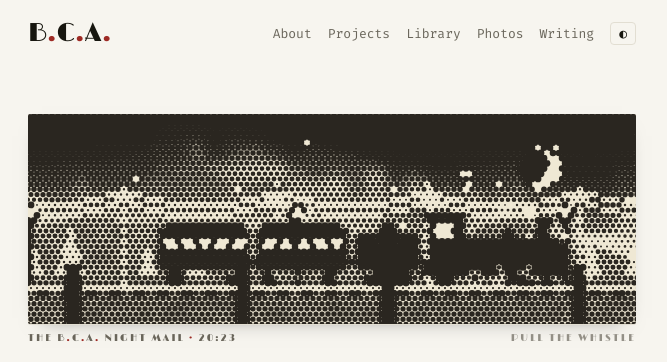
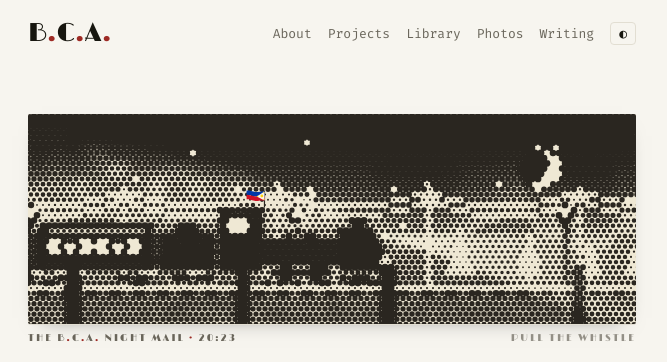
Before and after one commit to scienseize/scienseize.github.io, an Astro site: page / in a window 1280 px wide. Shown: the top 362 px of the page, 308-975 px from the left. Built offline with nearby package versions, Linux system fonts and the light colour scheme; Astro itself is replaced by a stand-in of ours; animation ran at ten frames a second.

Commit message:
Train: the Orient Express, a chase-camera whistle and a Philippine flag
The train is now Wagons-Lits cars (two sleepers and a dining car, with rounded roofs, a lettering
band, bogies and bellows) behind a Pacific express engine with smoke deflectors.
It waits left of center with its tail off the edge. The whistle drives real motion, as if filmed
from a car beside the line: the engine speeds up and runs ahead, then the camera gives chase and
the scenery rushes past until the train is back at its mark, about a second after its peak.
The train and the camera never drop below cruise speed, so nothing runs backward.
A small Philippine flag flies from the cab roof, the one spot of color on the print.

```diff
--- a/src/components/TrainBanner.astro
+++ b/src/components/TrainBanner.astro
@@ -1,5 +1,6 @@
 ---
-// A steam train running through the banner (it stays put; the country rolls past), drawn live as newspaper halftone dots.
+// A steam train, the Orient Express, running through the banner as the country rolls past, drawn live as
+// newspaper halftone dots. It waits left of center; the whistle sends it surging right, then it drifts back.
 // A nod to Agatha Christie: Murder on the Orient Express, and the A.B.C. railway guide in The A.B.C. Murders.
 // A click blows the whistle. The mouse parts the smoke. The scene follows the time of day where I am:
 //   Dawn (5–7):   the Milk Train. The sun rises on the left, the last stars fade, mist lies on the hills.
@@ -74,32 +75,57 @@ import { site } from '../site';
   const shapes: Shape[] = [];
   const rect = (x0: number, x1: number, y0: number, y1: number, d: number, win = false) => shapes.push({ r: [x0, x1, y0, y1], d, win });
   const circ = (cx: number, cy: number, r: number, d: number, wheel = false) => shapes.push({ c: [cx, cy, r], d, wheel });
-  // Carriages, coupled behind the tender.
-  for (const x of [-454, -344]) {
-    rect(x, x + 102, -62, -18, 0.82); // body
-    rect(x - 4, x + 106, -67, -62, 0.95); rect(x + 6, x + 96, -71, -67, 0.95); // roof with a clerestory
-    for (let k = 0; k < 5; k++) rect(x + 8 + k * 19, x + 20 + k * 19, -54, -40, 0.22, true);
-    rect(x + 102, x + 110, -30, -26, 0.9); // coupling
-    circ(x + 18, -10, 9, 0.95, true); circ(x + 84, -10, 9, 0.95, true);
+  // The vehicles' spans, front to rear, so each body can rock on its own.
+  const vehicles: [number, number][] = [];
+  // Wagons-Lits cars, 1930s style, as on the Orient Express: a rounded roof, a pale band under it where
+  // the gold lettering runs, a long row of tall windows (some with the blind half down), a door at each
+  // end, two four-wheel bogies, and bellows (the covered gangway) to the next car. The middle one is the
+  // dining car, with wider windows.
+  const L = 132, GAP = 8;
+  for (let i = 0; i < 3; i++) {
+    const x = -254 - (i + 1) * L - i * GAP, x1 = x + L;
+    vehicles.push([x - GAP, x1]);
+    rect(x1, x1 + GAP, -60, -22, 0.7); // bellows to the car in front
+    rect(x, x1, -64, -18, 0.82); // body
+    rect(x + 2, x1 - 2, -69, -64, 0.95); rect(x + 10, x1 - 10, -72, -69, 0.95); // rounded roof
+    rect(x + 12, x1 - 12, -62, -58, 0.3); // the lettering band
+    rect(x + 3, x + 10, -56, -20, 0.95); rect(x1 - 10, x1 - 3, -56, -20, 0.95); // end doors
+    if (i === 1) for (let k = 0; k < 4; k++) rect(x + 15 + k * 27, x + 36 + k * 27, -54, -36, 0.22, true); // dining car
+    else for (let k = 0; k < 6; k++) {
+      const wx = x + 14 + k * 18;
+      rect(wx, wx + 12, -54, -36, 0.22, true);
+      if ((k + i) % 3 === 1) rect(wx, wx + 12, -54, -46, 0.6); // a blind half down
+    }
+    for (const b of [x + 8, x1 - 40]) { // bogies
+      rect(b, b + 32, -15, -10, 0.95);
+      circ(b + 7, -7, 7, 0.95, true); circ(b + 25, -7, 7, 0.95, true);
+    }
   }
-  // Tender with a heap of coal.
-  rect(-232, -162, -58, -18, 0.86); circ(-197, -56, 13, 0.95);
-  rect(-162, -150, -30, -26, 0.9);
-  circ(-215, -10, 9, 0.95, true); circ(-180, -10, 9, 0.95, true);
-  // Locomotive: cab, boiler, dome, chimney, smokebox, running board.
-  rect(-152, -112, -78, -20, 0.9); rect(-156, -108, -84, -78, 0.98);
-  rect(-144, -124, -70, -56, 0.25, true); // cab window
-  rect(-116, -10, -52, -20, 0.88); circ(-12, -36, 16, 0.92);
-  circ(-62, -54, 8, 0.95);
-  rect(-31, -19, -72, -50, 0.95); rect(-34, -16, -76, -70, 1);
-  rect(-160, 4, -22, -14, 0.98);
+  // Tender with a heap of coal, on two bogies.
+  vehicles.push([-254, -180]);
+  rect(-254, -246, -30, -26, 0.9); // coupling
+  rect(-246, -184, -60, -18, 0.86); circ(-215, -58, 14, 0.95);
+  for (const b of [-240, -206]) { rect(b, b + 26, -15, -10, 0.95); circ(b + 6, -7, 7, 0.97, true); circ(b + 20, -7, 7, 0.97, true); }
+  // The engine: a big European express engine (a Pacific). A long boiler, a roomy cab, three tall driving
+  // wheels, a small bogie in front, and smoke deflectors (the tall plates beside the smokebox).
+  vehicles.push([-180, 6]);
+  rect(-180, -132, -82, -20, 0.9); rect(-184, -128, -88, -82, 0.98); // cab and its roof
+  rect(-172, -148, -74, -58, 0.25, true); // cab window
+  rect(-134, -12, -54, -22, 0.8); circ(-12, -38, 16, 0.9); // boiler and smokebox
+  circ(-76, -55, 7, 0.95); rect(-104, -98, -60, -54, 0.95); // dome and safety valve
+  rect(-31, -19, -72, -50, 0.95); rect(-34, -16, -76, -70, 1); // chimney
+  rect(-48, -8, -62, -24, 0.97); // smoke deflector
+  rect(-180, 4, -24, -18, 0.98); // running board
   rect(-1, 6, -60, -52, 0.95, true); // headlamp: lit at night, and the beam starts here
-  circ(-100, -12, 13, 0.97, true); circ(-71, -12, 13, 0.97, true); circ(-42, -12, 13, 0.97, true);
-  circ(-17, -9, 8, 0.97, true); circ(-134, -10, 9, 0.97, true);
-  const TRAIN_LEN = 460;
+  circ(-122, -15, 15, 0.97, true); circ(-89, -15, 15, 0.97, true); circ(-56, -15, 15, 0.97, true); // driving wheels
+  rect(-122, -56, -17, -13, 0.95); // the coupling rod between them
+  circ(-27, -7, 7, 0.97, true); circ(-9, -7, 7, 0.97, true); circ(-158, -9, 9, 0.97, true);
+  const TRAIN_LEN = 254 + 3 * L + 2 * GAP;
 
-  let tx = 0; // screen x of the front buffer; the train stays here
-  let ox = 0; // how far the ground has rolled past, in CSS pixels
+  // The train's place on the screen. It waits left of center, with its tail off the left edge.
+  let tx = 0, restX = 0, fwdX = 0; // screen x of the front buffer, its resting mark, and how far ahead it may run
+  let ox = 0; // how far the camera has travelled, so how far the ground has rolled past, in CSS pixels
+  let cam = 0; // the camera's speed over the ground, in CSS pixels a second
   // Each layer rolls past at its own speed, which is what reads as depth and travel: the far hills at
   // 0.15x the ground, a row of firs at 0.5x, the track and poles at 1x, a fence near the eye at 2x.
   // The hills have a ragged treeline on top, so their edge shows the movement.
@@ -110,13 +136,14 @@ import { site } from '../site';
   type Puff = { x: number; y: number; age: number; life: number; r0: number };
   let puffs: Puff[] = [];
   let t = 0;
-  // The engine chuffs four times per turn of the driving wheels (radius 13), so the puffs keep time with them.
-  const CHUFF = (2 * Math.PI * 13) / 4;
+  // The engine chuffs four times per turn of the driving wheels (radius 15), so the puffs keep time with them.
+  const CHUFF = (2 * Math.PI * 15) / 4;
   let nextChuff = 0;
-  // Each car rocks up for a moment as its wheels cross a rail joint: front first, then each car behind it.
-  // Indexes: rear carriage, front carriage, tender, engine. Centers in train units.
-  const CARS = [-403, -293, -197, -77], JOINT = 60; // a joint every 60 train units of rail
-  const bob = [0, 0, 0, 0];
+  // Each car rocks up for a moment as its wheels cross a rail joint: the engine first, then each car behind it.
+  const JOINT = 60; // a joint every 60 train units of rail
+  const bob = vehicles.map(() => 0);
+  // How far the train has run over the ground, in CSS pixels: the ground rolling past, plus its own lurches.
+  const run = () => ox + tx;
 
   // Day: a flock of five birds in a loose V crosses the sky every few seconds. The whistle scatters it.
   // Sizes are in CSS pixels, not train units, so the birds stay a few dots wide on the halftone screen.
@@ -156,14 +183,17 @@ import { site } from '../site';
     canvas.width = Math.round(W * dpr); canvas.height = Math.round(H * dpr);
     ctx.setTransform(dpr, 0, 0, dpr, 0, 0);
     s = H / 235; rail = H * 0.82; CELL = Math.max(4.5, Math.min(6, H / 35));
-    tx = Math.min(W - 12 * s, W * 0.5 + TRAIN_LEN * s * 0.5 + 30 * s); // right of center, smoke trails left
+    restX = Math.max(200 * s, W * 0.58); fwdX = Math.max(restX, W - 12 * s);
+    if (!tx || calm) tx = restX;
   };
 
   const train = (x: number, y: number) => {
     const lx = (x - tx) / s, ly = (y - rail) / s;
-    if (lx < -460 || lx > 6 || ly < -95 || ly > 1) return -1;
+    if (lx < -TRAIN_LEN || lx > 6 || ly < -95 || ly > 1) return -1;
     // The bodies rock on their springs; the wheels stay on the rail.
-    const lb = (y + bob[lx < -347 ? 0 : lx < -234 ? 1 : lx < -156 ? 2 : 3] - rail) / s;
+    let k = vehicles.length - 1;
+    while (k > 0 && lx < vehicles[k][0]) k--;
+    const lb = (y + bob[k] - rail) / s;
     let d = -1;
     for (const p of shapes) {
       if (p.r) {
@@ -175,7 +205,7 @@ import { site } from '../site';
           if (!p.wheel) d = p.d;
           else {
             // A dark rim with turning spokes.
-            const spoke = Math.abs(Math.sin(Math.atan2(dy, dx) * 3 + ox / (r * s)));
+            const spoke = Math.abs(Math.sin(Math.atan2(dy, dx) * 3 + run() / (r * s)));
             d = dist > r - 3 || spoke < 0.25 || dist < 2.5 ? p.d : 0.35;
           }
         }
@@ -339,11 +369,25 @@ import { site } from '../site';
     return v;
   };
 
-  // The whistle: a big burst of steam from the chimney, and a surge of speed that eases off.
-  let boost = 0;
-  const BOOST = 1.5; // seconds
+  // The whistle: a big burst of steam, and the engine puts on speed. It is real motion, as if filmed from a
+  // car beside the line (a chase camera):
+  //   - The train's speed over the ground rises smoothly to about 7x cruise, holds, then eases back.
+  //   - While it speeds up, the camera keeps its cruising speed, so the train runs ahead to the right.
+  //   - Then the camera gives chase (a critically damped spring on the gap), so the scenery rushes past
+  //     faster for a moment and the train settles back to its mark, about a second after its peak.
+  // The wheels, chuffs and smoke follow the train's own speed, which never drops below cruise, and the
+  // camera never slows below cruise either, so nothing ever runs backward.
+  const RISE = 0.15, HOLD = 0.35, FALL = 0.6; // seconds
+  const LURCH = 2.1; // the extra speed at the peak, in run-ahead distances a second
+  const CHASE = 9; // the camera's spring, 1/s²: higher catches up faster
+  let since = -1; // seconds since the whistle, while the burst lasts; -1 when cruising
+  const burst = () => // how far into the burst the engine is, 0 to 1
+    since < 0 ? 0 : since < RISE ? 0.5 - 0.5 * Math.cos((Math.PI * since) / RISE) : since < RISE + HOLD ? 1
+      : since < RISE + HOLD + FALL ? 0.5 + 0.5 * Math.cos((Math.PI * (since - RISE - HOLD)) / FALL) : 0;
   const whistle = () => {
-    boost = BOOST;
+    // A second pull keeps the speed up: start the rise from wherever the burst is now, never back at zero.
+    const b = burst();
+    since = b >= 1 ? Math.min(since, RISE) : (RISE * Math.acos(1 - 2 * b)) / Math.PI;
     if (!night) scatter();
     if (night) for (let i = 0; i < 28; i++) spark(1.8); // a shower of sparks with the steam
     const cx = tx - 25 * s, cy = rail - 78 * s;
@@ -354,17 +398,25 @@ import { site } from '../site';
 
   const step = (dt: number) => {
     t += dt;
-    const surge = 1 + (1.2 * Math.max(0, boost)) / BOOST;
-    boost -= dt;
-    const v = 100 * s * surge; // ground speed, in CSS pixels a second
-    ox += v * dt;
-    if (ox / s >= nextChuff) { // a chuff: a strong puff from the chimney, and a weaker one just after
-      nextChuff = ox / s + CHUFF;
+    const cruise = 100 * s;
+    const V = cruise + LURCH * (fwdX - restX) * burst(); // the train's speed over the ground
+    if (since >= 0 && (since += dt) > RISE + HOLD + FALL) since = -1;
+    if (!cam || calm) cam = V; // in the reduced-motion still, the camera keeps pace and the train stays put
+    else {
+      const k = since >= 0 && since < RISE + HOLD ? 0 : CHASE; // the camera holds its speed until the engine eases off
+      cam += (k * (tx - restX) + 2 * Math.sqrt(k) * (V - cam)) * dt;
+      tx += (V - cam) * dt;
+    }
+    ox += cam * dt;
+    const v = cam; // the ground's speed across the screen
+    const surge = V / cruise; // how hard the train drives through the air
+    if (run() / s >= nextChuff) { // a chuff: a strong puff from the chimney, and a weaker one just after
+      nextChuff = run() / s + CHUFF;
       for (const k of [1, 0.6]) puffs.push({ x: tx - 25 * s + (Math.random() - 0.5) * 4 * s, y: rail - 78 * s - (1 - k) * 6 * s, age: 0, life: 4.5 + Math.random(), r0: 8 * k * s });
     }
     // A short lift of a dot or two as a car crosses a joint, eased in and out.
-    for (let k = 0; k < 4; k++) {
-      const u = (((ox / s + CARS[k]) % JOINT) + JOINT) % JOINT / JOINT;
+    for (let k = 0; k < vehicles.length; k++) {
+      const u = (((run() / s + (vehicles[k][0] + vehicles[k][1]) / 2) % JOINT) + JOINT) % JOINT / JOINT;
       bob[k] = u < 0.18 ? Math.sin((u / 0.18) * Math.PI) * Math.max(1.5, CELL * 0.35) : 0;
     }
     // The smoke hangs in the air as the train pulls away, and lies flatter the faster it goes.
@@ -430,6 +482,36 @@ import { site } from '../site';
         ctx.moveTo(x + r, y); ctx.arc(x, y, r, 0, Math.PI * 2);
       }
     }
+    ctx.fill();
+    flag();
+  };
+
+  // A small Philippine flag on a staff on the cab roof, for where I am. It is the one spot of color on the
+  // print, drawn sharp over the dots, and it streams back in the wind with a ripple that grows toward the
+  // free end. The flag is 1:2, with an equilateral white triangle at the staff holding a gold sun and three
+  // gold stars. It rides with the engine as it rocks.
+  const flag = () => {
+    const b = bob[vehicles.length - 1], X0 = -130, LEN = 20, HT = 10, TOP = -106;
+    const P = (u: number, v: number) => [
+      tx + (X0 - LEN * u) * s,
+      rail + (TOP + HT * v + Math.sin(t * 10 - u * 6) * 1.4 * u) * s - b,
+    ];
+    const shape = (pts: number[][], color: string) => {
+      ctx.fillStyle = color; ctx.beginPath();
+      pts.forEach(([u, v], i) => { const [x, y] = P(u, v); i ? ctx.lineTo(x, y) : ctx.moveTo(x, y); });
+      ctx.fill();
+    };
+    const band = (v0: number, v1: number) => [...Array(9).keys()].map((i) => [i / 8, v0]).concat([...Array(9).keys()].map((i) => [(8 - i) / 8, v1]));
+    const dot = (u: number, v: number, r: number) => { const [x, y] = P(u, v); ctx.moveTo(x + r * s, y); ctx.arc(x, y, r * s, 0, Math.PI * 2); };
+    ctx.strokeStyle = INK; ctx.lineWidth = Math.max(1.2, 1.3 * s); ctx.beginPath(); // the staff
+    ctx.moveTo(tx + X0 * s, rail - 88 * s - b); ctx.lineTo(tx + X0 * s, rail + (TOP - 1) * s - b); ctx.stroke();
+    shape(band(0, 0.5), '#0038a8'); // blue above
+    shape(band(0.5, 1), '#ce1126'); // red below
+    const tip = (0.866 * HT) / LEN;
+    shape([[0, 0], [tip, 0.5], [0, 1]], '#fbf8ee'); // the white triangle
+    ctx.fillStyle = '#fcd116'; ctx.beginPath();
+    dot(tip / 3, 0.5, 1.6); // the sun
+    dot(0.035, 0.12, 0.7); dot(0.035, 0.88, 0.7); dot(tip - 0.05, 0.5, 0.7); // the stars
     ctx.fill();
   };
 
```
